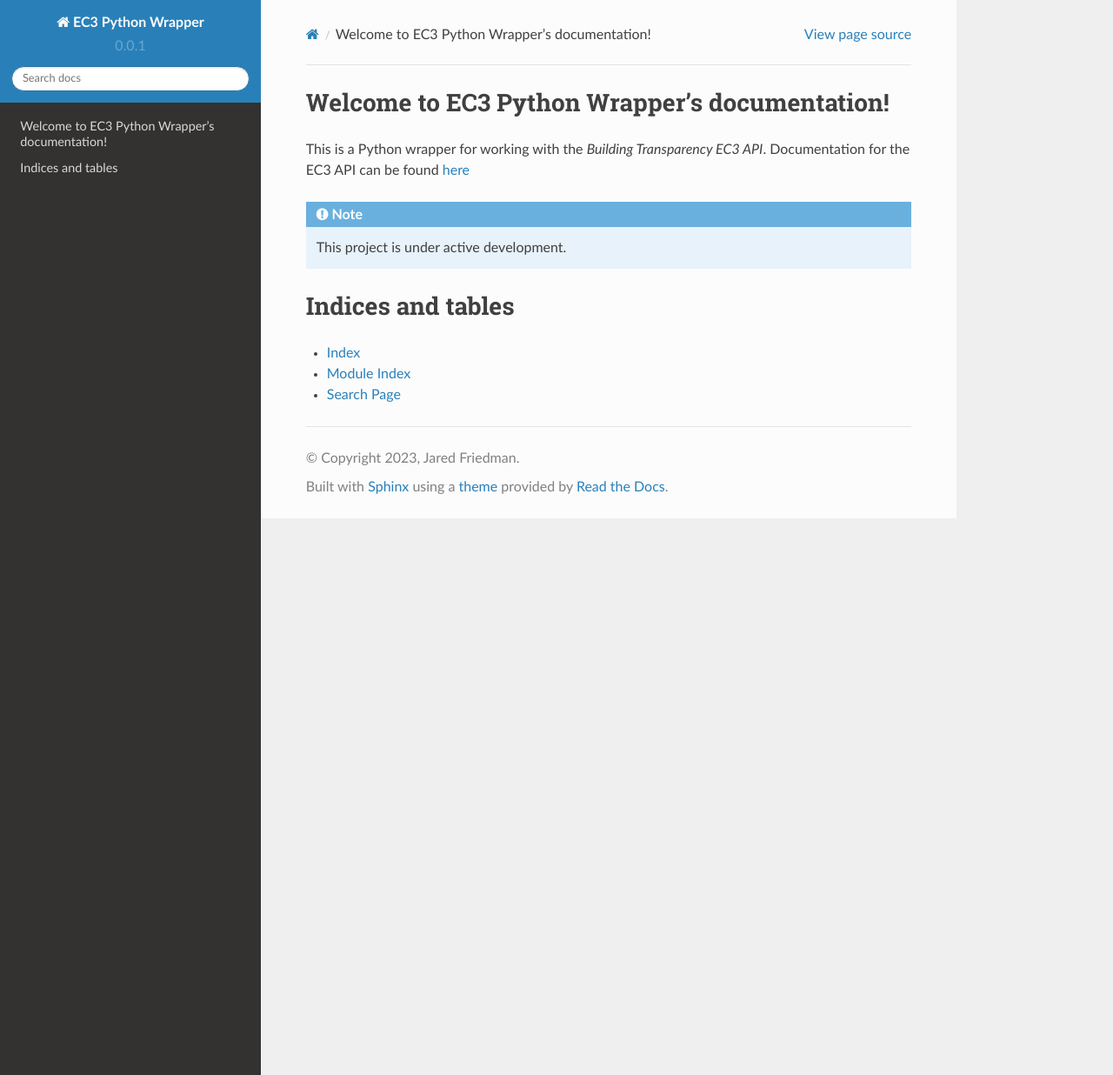
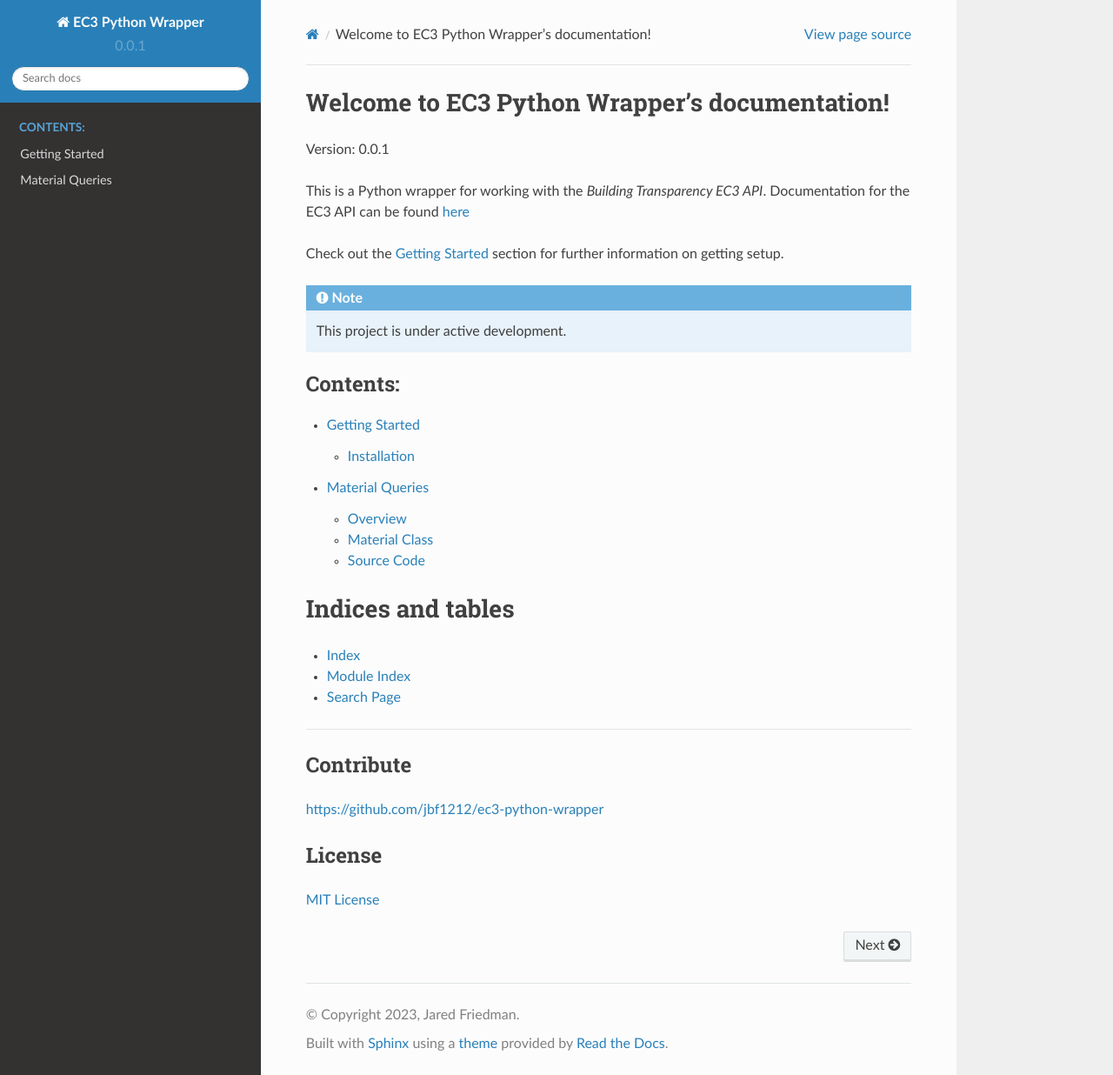
Before and after one commit to jbf1212/ec3-python-wrapper, a Sphinx documentation site: the page built from ec3/docs/source/index.rst, in a window 1280 px wide and 1236 px high. Shown: the whole window at 87% size. Built offline with Sphinx 7.4.7 and the Read the Docs theme 2.0.0, drawn with Linux system fonts in a browser that asks for light colours.

Commit message:
documentation updates

```diff
--- a/ec3/docs/source/index.rst
+++ b/ec3/docs/source/index.rst
@@ -1,8 +1,12 @@
 Welcome to EC3 Python Wrapper's documentation!
 ==============================================
 
+Version: |version|
+
 This is a Python wrapper for working with the *Building Transparency EC3 API*.
 Documentation for the EC3 API can be found `here <https://buildingtransparency.org/ec3/manage-apps/api-doc/api>`_
+
+Check out the :doc:`getting-started` section for further information on getting setup.
 
 .. note::
 
@@ -12,6 +16,8 @@ Documentation for the EC3 API can be found `here <https://buildingtransparency.o
    :maxdepth: 2
    :caption: Contents:
 
+   getting-started
+   materials
 
 
 Indices and tables
@@ -20,3 +26,13 @@ Indices and tables
 * :ref:`genindex`
 * :ref:`modindex`
 * :ref:`search`
+
+_______________________________________________
+
+Contribute
+**********
+https://github.com/jbf1212/ec3-python-wrapper
+
+License
+*******
+`MIT License <https://opensource.org/licenses/MIT>`_
--- /dev/null
+++ b/ec3/docs/source/materials.rst
@@ -0,0 +1,23 @@
+Material Queries
+==================
+
+Overview
+********
+
+.. automodule:: ec3.ec3_materials
+
+_______________________________________________
+
+Material Class
+*****************
+
+.. autoclass:: ec3.ec3_materials.EC3Materials
+	:members:
+
+_______________________________________________
+
+Source Code
+***********
+
+.. literalinclude:: ../../ec3/ec3_materials.py
+    :start-after: """  #
```
Also changed, not shown: ec3/docs/source/getting-started.rst (added, +11 -0 lines).
